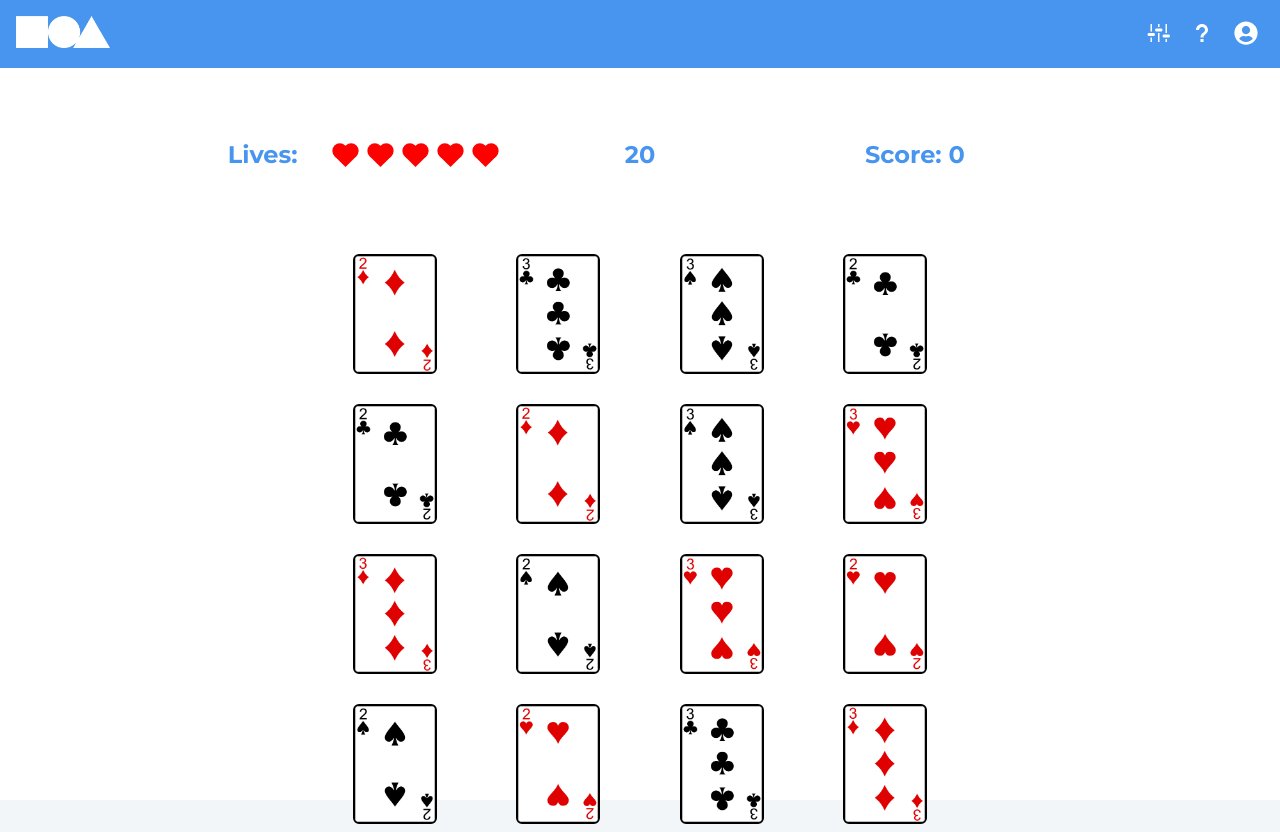
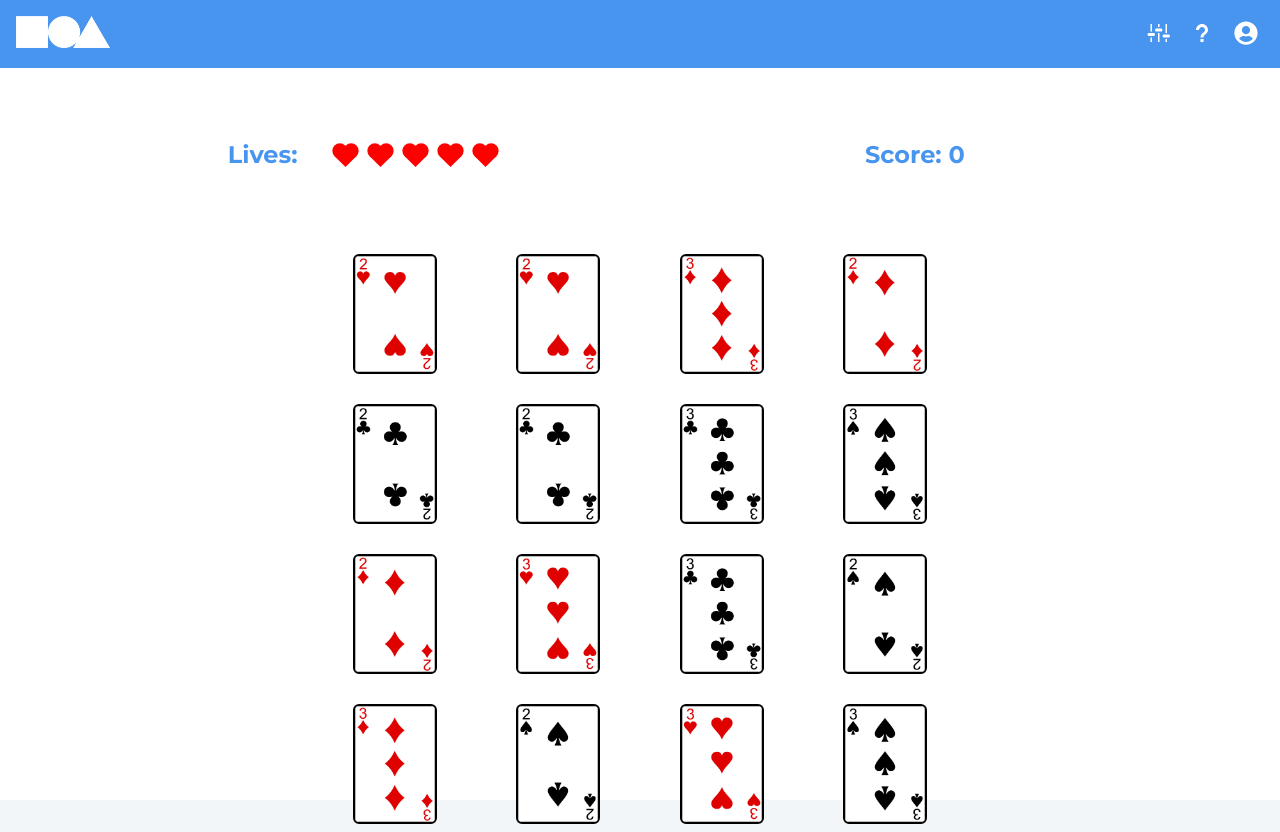
Before and after one commit to uoa-compsci399-s2-2022/spatial-skills-web-app, a React (Create React App) app in the folder client/: page /matching in a window 1280 px wide. Both pictures are taken after a click on the button "Start". Built offline with nearby package versions, Linux system fonts and the light colour scheme.

Commit message:
add more settings for card matching game

```diff
--- a/client/src/components/MatchingGame/MatchingGame.jsx
+++ b/client/src/components/MatchingGame/MatchingGame.jsx
@@ -1,9 +1,11 @@
+import { useRef } from 'react';
 import { useEffect, useState } from 'react';
 import '../../styles/MatchingGame.css';
 import SingleCard from './SingleCard';
+import seedrandom from "seedrandom";
 
 // sources of card images
-const cardImages = [
+let cardImages = [
   { src: "/cardImages/2_of_clubs.png", matched: false },
   { src: "/cardImages/2_of_diamonds.png", matched: false },
   { src: "/cardImages/2_of_hearts.png", matched: false },
@@ -14,14 +16,17 @@ const cardImages = [
   { src: "/cardImages/3_of_spades.png", matched: false }
 ];
 
-const maxHealth = 5
-const timeBetweenSelection = 1000
-const timeBeforeGameStart = 4000
-
-let health = maxHealth
-let matchedPair = 0
-
-const MatchingGame = ({ timeAllowed, next, submit }) => {
+const MatchingGame = ({
+  pairs,
+  gameStartDelay,
+  selectionDelay,
+  maxHealth,
+  timerState,
+  timeAllowed,
+  randomSeed = null,
+  next,
+  submit
+  }) => {
 
   const [cards, setCards] = useState([])
   // const [turns, setTurns] = useState(0) // add later if turns need to be recorded
@@ -34,16 +39,21 @@ const MatchingGame = ({ timeAllowed, next, submit }) => {
   const [firstVisit, setFirstvisit] = useState(true)
   const [time, setTime] = useState(timeAllowed)
   const [timerOn, setTimerOn] = useState(false)
+  const health = useRef(maxHealth)
+  const matchedPair = useRef(0)
 
+  cardImages = cardImages.slice(0, pairs)
+
+  let randomNum = seedrandom(randomSeed)
 
   const shuffleCards = () => {
 
     // make double amount of cards
     const shuffledCards = [...cardImages, ...cardImages]
       // sort the cards array in random order
-      .sort(() => Math.random() - 0.5)
+      .sort(() => randomNum() - 0.5)
       // add a new property 'id' for each card in array
-      .map((card) => ({ ...card, id: Math.random() }));
+      .map((card) => ({ ...card, id: randomNum() }));
 
     // store shuffled cards in state and reset turns to 0 (new game)
     setCards(shuffledCards)
@@ -57,11 +67,9 @@ const MatchingGame = ({ timeAllowed, next, submit }) => {
     setTimeout(() => {
       showAllCards(false)
       setTimerOn(true)
-    }, timeBeforeGameStart)
+    }, gameStartDelay * 1000)
     setStarted(true)
     setFirstvisit(false)
-    health = maxHealth
-    matchedPair = 0
   }
 
   // choosing a card
@@ -78,7 +86,7 @@ const MatchingGame = ({ timeAllowed, next, submit }) => {
 
   // check if all cards matched
   const allMatched = () => {
-    if (matchedPair === cardImages.length){
+    if (matchedPair.current === cardImages.length){
       setGameOver(true)
     }
   }
@@ -100,17 +108,19 @@ const MatchingGame = ({ timeAllowed, next, submit }) => {
 
   // timer
   useEffect(() => {
-    let interval = null
+    let interval = null;
 
-    if (timerOn) {
-      interval = setInterval(() => {
-        setTime(prevTime => prevTime - 1)
-      }, 1000)
-    } else {
-      clearInterval(interval)
+    if (timerState) {
+      if (timerOn) {
+        interval = setInterval(() => {
+          setTime((prevTime) => prevTime - 1);
+        }, 1000);
+      } else {
+        clearInterval(interval);
+      }
     }
-    return () => clearInterval(interval)
-  }, [timerOn])
+    return () => clearInterval(interval);
+  }, [timerOn]);
 
   useEffect(() => {
     if (time === 0){
@@ -135,22 +145,22 @@ const MatchingGame = ({ timeAllowed, next, submit }) => {
             }
           }))
         })
-        matchedPair = matchedPair + 1
+        matchedPair.current += 1
         allMatched()
         setBothMatched(true)
         resetTurn()
       } else {
         // wait 1000ms before resetting cards
-        health -= 1
+        health.current -= 1
         setBothMatched(false)
-        setTimeout(() => resetTurn(), timeBetweenSelection + 500)
+        setTimeout(() => resetTurn(), selectionDelay * 1000 + 250)
       }
     }
   }, [choiceOne, choiceTwo])
 
   // detect whether lives need to be reduced
   useEffect(() => {
-    if (!bothMatched && health === 0){
+    if (!bothMatched && health.current === 0){
       setGameOver(true)
     }
   }, [bothMatched])
@@ -174,6 +184,18 @@ const MatchingGame = ({ timeAllowed, next, submit }) => {
     // setTurns(prevTurns => prevTurns + 1)
   }
 
+  const displayTimer = () => {
+    if (timerState) {
+      return (
+        <div>
+          <h2 className="pattern-game__timer">{time}</h2>
+        </div>
+      );
+    } else {
+      return <div></div>;
+    }
+  };
+
   return (
     <div className="matching-game">
       {firstVisit ?
@@ -189,17 +211,17 @@ const MatchingGame = ({ timeAllowed, next, submit }) => {
         <div className='matching-game__lives-div'>
             <h2 className='matching-game__lives-text'>Lives:</h2>
             <div className='matching-game__lives-div__hearts'>
-              {[...Array(health)].map((e, i) => <span className="matching-game__heart" key={i}></span>)}
-              {[...Array(maxHealth - health)].map((e, i) => <span className="matching-game__black-heart" key={i}></span>)}
+              {[...Array(health.current)].map((e, i) => <span className="matching-game__heart" key={i}></span>)}
+              {[...Array(maxHealth - health.current)].map((e, i) => <span className="matching-game__black-heart" key={i}></span>)}
             </div>
         </div>
-          {started ? <h2 className="matching-game__timer-text">{time}</h2> : null}
-          <h2 className='matching-game__score'>Score: {matchedPair}</h2>
+          {displayTimer()}
+          <h2 className='matching-game__score'>Score: {matchedPair.current}</h2>
       </div>
 
       {gameOver ?
         <div className='game-over-div'>
-          <h2 className="game-over-text">Your score: {matchedPair}</h2>
+          <h2 className="game-over-text">Your score: {matchedPair.current}</h2>
           <button onClick={next}>Next Question</button>
         </div> : null}
 
--- a/client/src/components/PatternGame/PatternGame.jsx
+++ b/client/src/components/PatternGame/PatternGame.jsx
@@ -3,11 +3,12 @@ import "../../styles/PatternGame.css";
 import SingleBlock from "./SingleBlock";
 import seedrandom from "seedrandom";
 
-let numMatched = 0;
+
 
 function PatternGame({
   gameDim,
   order,
+  reverse,
   maxHealth,
   timerState,
   timeAllowed,
@@ -61,6 +62,7 @@ function PatternGame({
   const [displayOrder, setDisplayOrder] = useState(true);
   const health = useRef(maxHealth);
   const currentPatternIndex = useRef(0);
+  const numMatched = useRef(0);
 
   const numberOfPatternBlocks = levelList[level];
 
@@ -110,7 +112,9 @@ function PatternGame({
       }
     }
 
-    numMatched = 0;
+    currentPatternIndex.current = 0;
+    numMatched.current = 0;
+
     if (!order) {
       setDisabled(true);
       showPattern(true);
@@ -253,8 +257,8 @@ function PatternGame({
           return prevBlocks.map((block) => {
             if (userCurrentChoice.id === block.id) {
               if (order) {
-                if (userCurrentChoice.id === patternBlockID[numMatched]) {
-                  numMatched = numMatched + 1;
+                if (userCurrentChoice.id === patternBlockID[numMatched.current]) {
+                  numMatched.current += 1
                   return { ...block, matched: true, clicked: true };
                 } else {
                   if (health.current > 0) {
@@ -272,7 +276,7 @@ function PatternGame({
                   return { ...block, flash: true };
                 }
               } else {
-                numMatched = numMatched + 1;
+                numMatched.current += 1
                 return { ...block, matched: true, clicked: true };
               }
             } else {
@@ -287,11 +291,10 @@ function PatternGame({
       }
     }
 
-    if (numMatched === numberOfPatternBlocks) {
+    if (numMatched.current === numberOfPatternBlocks) {
       setDisabled(true);
       setVictory(true);
       setLevel((prevLevel) => prevLevel + 1);
-      currentPatternIndex.current = 0;
     }
 
     setTimeout(() => {
--- a/client/src/containers/App.jsx
+++ b/client/src/containers/App.jsx
@@ -68,10 +68,11 @@ function App() {
             path="pattern"
             element={
             <PatternGame
-            gameDim={6}       // width and height of grid
+            gameDim={2}       // width and height of grid
             order={true}        // pattern order/no-order
-            maxHealth={15}
-            timerState={true}       // set timer on/off
+            reverse={true}      // replicate the pattern in reverse order
+            maxHealth={5}
+            timerState={false}       // set timer on/off
             timeAllowed={10}          // total time if timer on
             patternFlashTime={0.5}      // time to flash each pattern block
             randomLevelOrder={false}      // each level is randomized
@@ -83,7 +84,13 @@ function App() {
             path="matching"
             element={
             <MatchingGame
-              timeAllowed={20}
+            pairs={8}                // number of pairs to match
+            gameStartDelay={4}       // time to reveal all cards beginning of game
+            selectionDelay={1}       // reveal time after a mismatch between 2 cards
+            maxHealth={5}
+            randomSeed={"Hi"}
+            timerState={false}       // set timer on/off
+            timeAllowed={10}         // total time if timer on
             />}
           />
 
```
